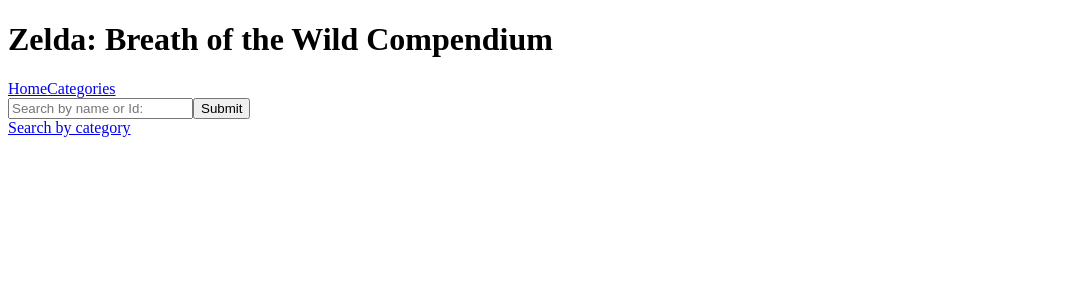
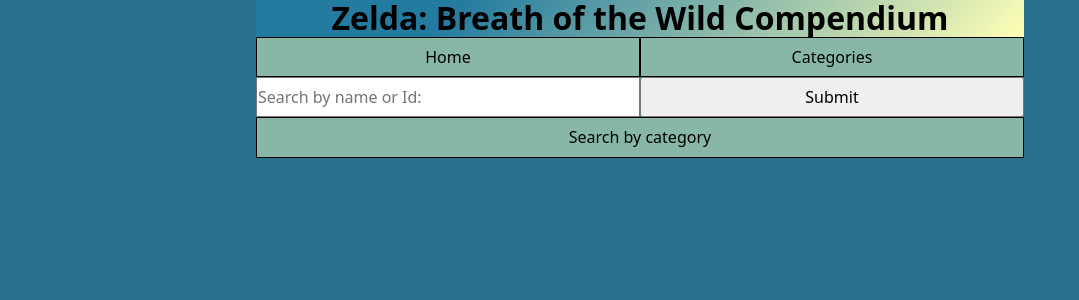
Before and after one commit to jfaulk3/Breath-of-the-Wild-Compendium, a React (Create React App) app: page / in a window 1280 px wide. Shown: the top 300 px of the page, without its empty margins (0-1079 px from the left). Built offline with nearby package versions, Linux system fonts and the light colour scheme.

Commit message:
Added style to home page

```diff
--- a/package.json
+++ b/package.json
@@ -17,6 +17,7 @@
     "axios": "^0.21.1",
     "enzyme": "^3.11.0",
     "jest-enzyme": "^7.1.2",
+    "node-sass": "^5.0.0",
     "react": "^17.0.2",
     "react-dom": "^17.0.2",
     "react-router-dom": "^5.2.0",
--- a/public/index.html
+++ b/public/index.html
@@ -3,6 +3,10 @@
   <head>
     <meta charset="utf-8" />
     <link rel="icon" href="%PUBLIC_URL%/favicon.ico" />
+    <link
+      rel="stylesheet"
+      href="node_modules/modern-normalize/modern-normalize.css"
+    />
     <meta name="viewport" content="width=device-width, initial-scale=1" />
     <meta name="theme-color" content="#000000" />
     <meta
--- /dev/null
+++ b/src/App.scss
@@ -0,0 +1,39 @@
+* {
+  margin: 0;
+  padding: 0;
+  box-sizing: border-box;
+}
+
+body {
+  min-height: 100%;
+  background-color: #2a708f;
+}
+
+$grid__bp-md: 768;
+$grid__cols: 12;
+.container {
+  max-width: $grid__bp-md * 1px;
+  margin: 0 auto;
+
+  &--fluid {
+    margin: 0;
+    max-width: 100%;
+  }
+
+  .row {
+    display: flex;
+    flex-wrap: wrap;
+    width: 100%;
+  }
+
+  @for $i from 1 through $grid__cols {
+    .col-#{$i} {
+      flex-basis: (100 / ($grid__cols / $i)) * 1%;
+    }
+  }
+}
+
+.link {
+  color: #000000;
+  text-decoration: none; /* no underline */
+}
--- a/src/App.tsx
+++ b/src/App.tsx
@@ -4,10 +4,11 @@
 import Home from "./Home";
 import Category from "./Category";
 import Entries from "./Entries";
+import "./App.scss";
 
 function App() {
   return (
-    <div>
+    <div className="container">
       <Header />
       <Switch>
         <Route exact={true} path="/">
--- /dev/null
+++ b/src/Header/Header.scss
@@ -0,0 +1,14 @@
+#app-title {
+  background-image: linear-gradient(315deg, #ffffb5 0%, #247ba0 74%);
+
+  h1 {
+    text-align: center;
+  }
+}
+
+.home-link {
+  background-color: #88b7aa;
+  border: 1px solid #000000;
+  text-align: center;
+  padding: 10px;
+}
--- a/src/Header/index.tsx
+++ b/src/Header/index.tsx
@@ -1,15 +1,20 @@
 import { Link } from "react-router-dom";
+import "./Header.scss";
 
 function Header() {
   return (
-    <header>
-      <div>
-        <h1>Zelda: Breath of the Wild Compendium</h1>
+    <header className="container">
+      <div id="app-title" className="row">
+        <h1 className="col-12">Zelda: Breath of the Wild Compendium</h1>
       </div>
-      <div>
-        <Link to="/">Home</Link>
-        <Link to="/category">Categories</Link>
-      </div>
+      <nav className="row">
+        <Link className="col-6 home-link link" to="/">
+          Home
+        </Link>
+        <Link className="col-6 home-link link" to="/category">
+          Categories
+        </Link>
+      </nav>
     </header>
   );
 }
--- /dev/null
+++ b/src/Home/Home.scss
@@ -0,0 +1,13 @@
+.input {
+  min-height: 40px;
+}
+
+.card {
+  background-image: linear-gradient(315deg, #247ba0 0%, #ffffb5 74%);
+  padding: 15px 0;
+  margin: 0;
+  .images {
+    max-width: 100%;
+    padding: 15px;
+  }
+}
--- a/src/Home/ListEntry.tsx
+++ b/src/Home/ListEntry.tsx
@@ -1,4 +1,5 @@
 import { entry } from "../interfaces/interface";
+import "./Home.scss";
 
 function ListEntry({ entry }: { entry: entry }) {
   if (
@@ -9,23 +10,21 @@
     return null;
   }
   return (
-    <div key={entry.name}>
+    <div className="card col-12" key={entry.name}>
+      <div className="row">
+        <div className="info col-6">
+          <div className="row">
             {/* ID of the entry */}
-      <div>{entry.id}: </div>
+            <div className="col-3">{entry.id}: </div>
             {/* Name of the entry */}
-      <h4>
+            <h4 className="col-9">
               {entry.name
                 ? entry.name.replace(/(^\w{1})|(\s+\w{1})/g, (
                     letter //regex capitalizes first letter of each word.
                   ) => letter.toUpperCase())
                 : "Unknown Name"}
             </h4>
-      {/* Image of the entry */}
-      {entry.image ? (
-        <img src={entry.image} alt={entry.name} />
-      ) : (
-        "No image available"
-      )}
+          </div>
           {/*Attack and Defense of entry */}
           <div>
             {!entry.attack ? "" : <p>Attack: {entry.attack}</p>}
@@ -69,6 +68,17 @@
           ) : (
             ""
           )}
+        </div>
+        <div className="col-6">
+          {/* Image of the entry */}
+          {entry.image ? (
+            <img className="images" src={entry.image} alt={entry.name} />
+          ) : (
+            "No image available"
+          )}
+        </div>
+      </div>
+
       {/* Description of the entry */}
       <p>{entry.description ? entry.description : "Unknown Description"}</p>
     </div>
--- a/src/Home/index.tsx
+++ b/src/Home/index.tsx
@@ -3,6 +3,7 @@
 import { Link } from "react-router-dom";
 import { entry } from "../interfaces/interface";
 import ListEntry from "./ListEntry";
+import "./Home.scss";
 
 function Home() {
   const BASE_URL = "https://botw-compendium.herokuapp.com/api/v2/entry/";
@@ -33,10 +34,10 @@
     }
   };
   return (
-    <div>
-      <form onSubmit={handleSubmit}>
-        <label htmlFor="search">
+    <div className="container">
+      <div className="row input">
         <input
+          className="col-6"
           id="search"
           value={search}
           onChange={handleSearch}
@@ -44,13 +45,19 @@
           type="text"
           placeholder={"Search by name or Id:"}
         />
-        </label>
-        <input type="submit" value="Submit"></input>
-      </form>
-      <div>
-        <Link to="/category">Search by category</Link>
+        <input
+          onClick={handleSubmit}
+          className="col-6"
+          type="submit"
+          value="Submit"
+        ></input>
       </div>
-      <div>
+      <div className="row">
+        <Link className="col-12 home-link link" to="/category">
+          Search by category
+        </Link>
+      </div>
+      <div className="row">
         <ListEntry entry={entry} />
       </div>
     </div>
```
Also changed, not shown: 2 other files (tests, documents, lock files or other folders). Lines whose indentation alone changed are shown as unchanged.
